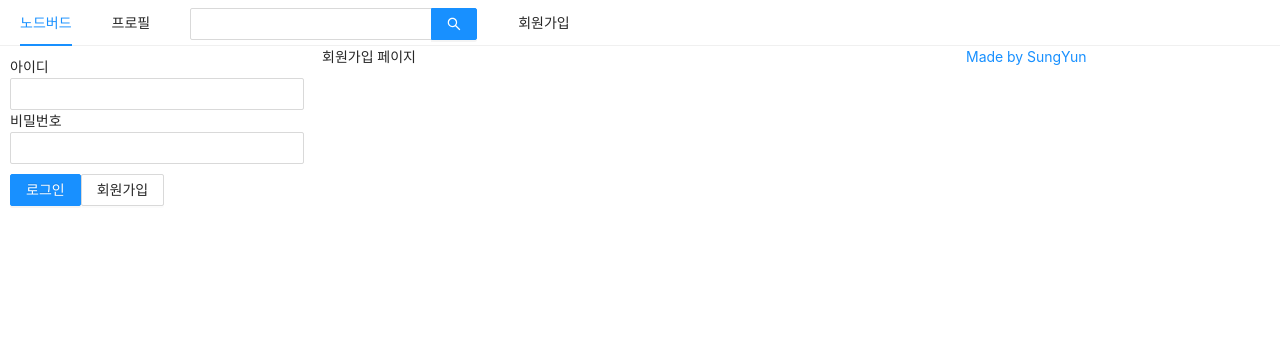
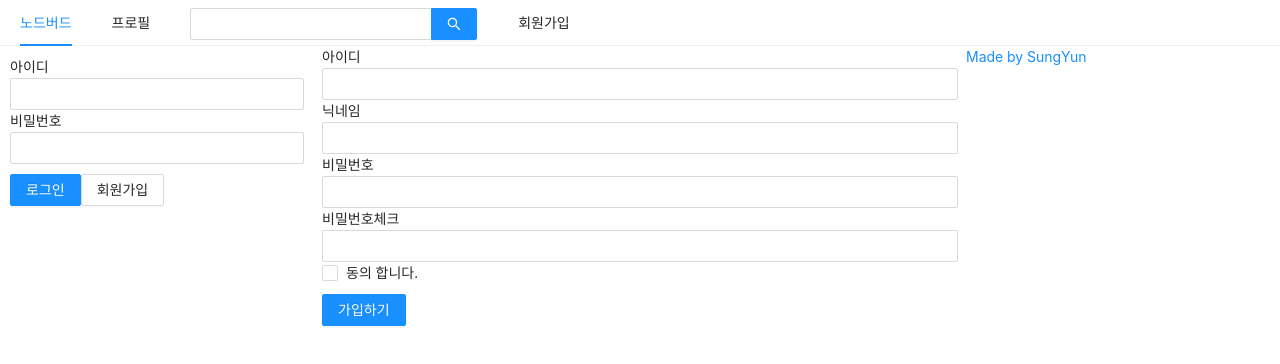
Before and after one commit to sungyun6789/node-bird, a Next.js app in the folder front/: page /signup in a window 1280 px wide. Shown: the top 364 px of the page. Built offline with nearby package versions, Linux system fonts and the light colour scheme.

Commit message:
[Style] create signup page & custom hooks

```diff
--- a/front/components/LoginForm.js
+++ b/front/components/LoginForm.js
@@ -2,6 +2,8 @@
 import Link from "next/link";
 import { useCallback, useState } from "react";
 import styled from "styled-components";
+import PropTypes from "prop-types";
+import useInput from "../hooks/useInput";
 
 const ButtonWrapper = styled.div`
   margin-top: 10px;
@@ -12,16 +14,8 @@
 `;
 
 const LoginForm = ({ setIsLoggedIn }) => {
-  const [id, setId] = useState("");
-  const [password, setPassword] = useState("");
-
-  const onChangeId = useCallback((e) => {
-    setId(e.target.value);
-  }, []);
-
-  const onChangePassword = useCallback((e) => {
-    setPassword(e.target.value);
-  }, []);
+  const [id, onChangeId] = useInput("");
+  const [password, onChangePassword] = useInput("");
 
   const onSubmitForm = useCallback(() => {
     console.log(id, password);
@@ -60,3 +54,7 @@
 };
 
 export default LoginForm;
+
+LoginForm.propTypes = {
+  setIsLoggedIn: PropTypes.func.isRequired,
+};
--- /dev/null
+++ b/front/hooks/useInput.js
@@ -0,0 +1,9 @@
+import { useState, useCallback } from "react";
+
+export default (initialValue = null) => {
+  const [value, setValue] = useState(initialValue);
+  const handler = useCallback((e) => {
+    setValue(e.target.value);
+  }, []);
+  return [value, handler];
+};
--- a/front/pages/signup.js
+++ b/front/pages/signup.js
@@ -1,14 +1,104 @@
 import Head from "next/head";
+import { useCallback, useState } from "react";
 import AppLayout from "../components/AppLayout";
+import useInput from "../hooks/useInput";
+import styled from "styled-components";
+import { Form, Input, Checkbox, Button } from "antd";
+
+const ErrorMessage = styled.div`
+  color: red;
+`;
 
 const Signup = () => {
+  const [id, onChangeId] = useInput("");
+  const [nickname, onChangeNickname] = useInput("");
+  const [password, onChangePassword] = useInput("");
+  const [passwordCheck, setPasswordCheck] = useState("");
+  const [passwordError, setPasswordError] = useState(false);
+  const onChangePasswordCheck = useCallback(
+    (e) => {
+      setPasswordCheck(e.target.value);
+      setPasswordError(e.target.value !== password);
+    },
+    [password]
+  );
+
+  const [term, setTerm] = useState("");
+  const [termError, setTermError] = useState(false);
+  const onChangeTerm = useCallback((e) => {
+    setTerm(e.target.checked);
+    setTermError(false);
+  }, []);
+
+  const onSubmit = useCallback(() => {
+    if (password !== passwordCheck) {
+      return setPasswordError(true);
+    }
+    if (!term) {
+      return setTermError(true);
+    }
+    console.log(id, nickname, password);
+  }, [password, passwordCheck, term]);
+
   return (
-    <>
+    <AppLayout>
       <Head>
         <title>회원가입 | NodeBird</title>
       </Head>
-      <AppLayout>회원가입 페이지</AppLayout>
-    </>
+      <Form onFinish={onSubmit}>
+        <div>
+          <label htmlFor="user-id">아이디</label>
+          <br />
+          <Input name="user-id" value={id} required onChange={onChangeId} />
+        </div>
+        <div>
+          <label htmlFor="user-nickname">닉네임</label>
+          <br />
+          <Input
+            name="user-nickname"
+            value={nickname}
+            required
+            onChange={onChangeNickname}
+          />
+        </div>
+        <div>
+          <label htmlFor="user-password">비밀번호</label>
+          <br />
+          <Input
+            name="user-password"
+            type="password"
+            value={password}
+            required
+            onChange={onChangePassword}
+          />
+        </div>
+        <div>
+          <label htmlFor="user-password-check">비밀번호체크</label>
+          <br />
+          <Input
+            name="user-password-check"
+            type="password"
+            value={passwordCheck}
+            required
+            onChange={onChangePasswordCheck}
+          />
+        </div>
+        {passwordError && (
+          <ErrorMessage>비밀번호가 일치하지 않습니다.</ErrorMessage>
+        )}
+        <div>
+          <Checkbox name="user-term" checked={term} onChange={onChangeTerm}>
+            동의 합니다.
+          </Checkbox>
+          {termError && <ErrorMessage>약관에 동의하셔야 합니다.</ErrorMessage>}
+        </div>
+        <div style={{ marginTop: 10 }}>
+          <Button type="primary" htmlType="submit">
+            가입하기
+          </Button>
+        </div>
+      </Form>
+    </AppLayout>
   );
 };
 
```
